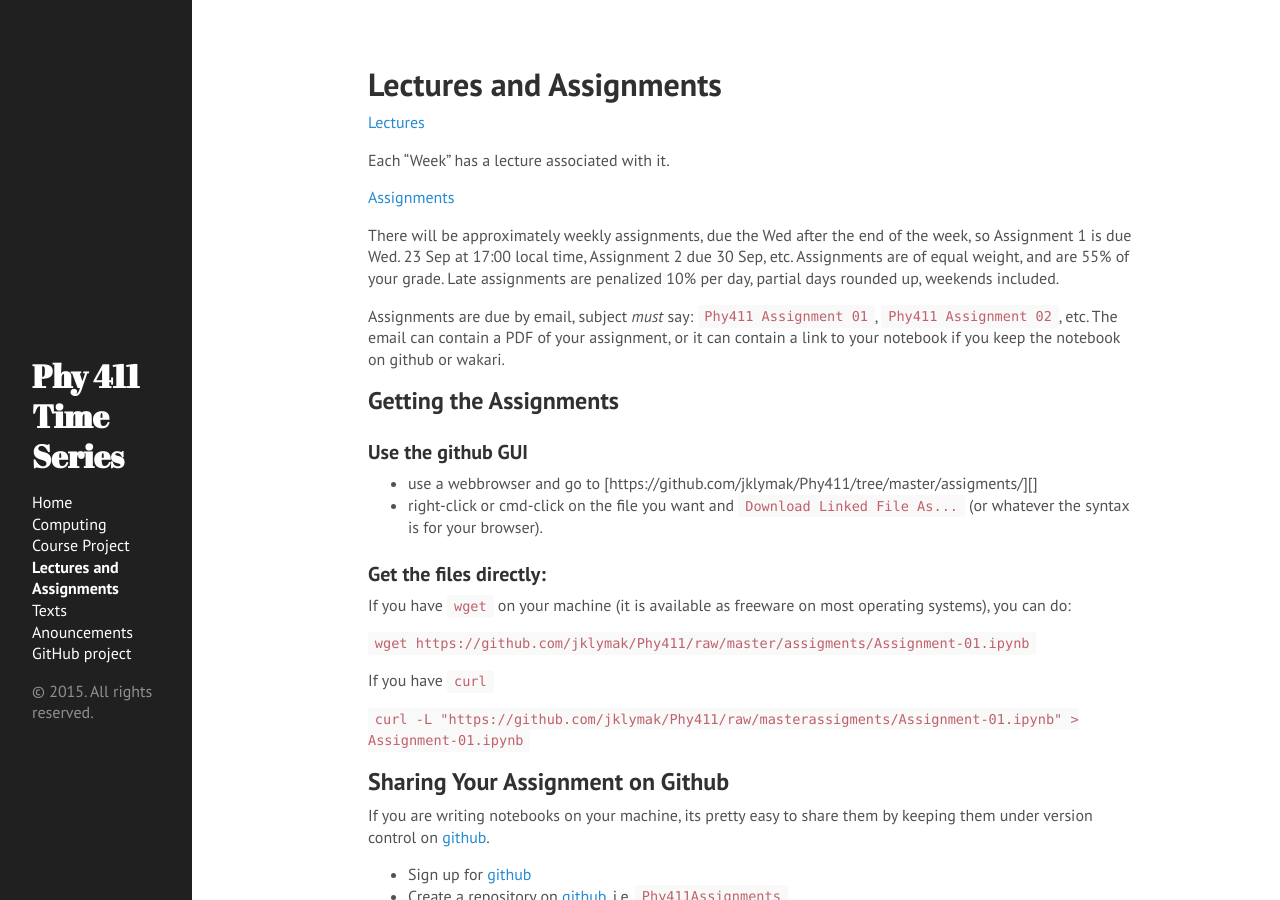
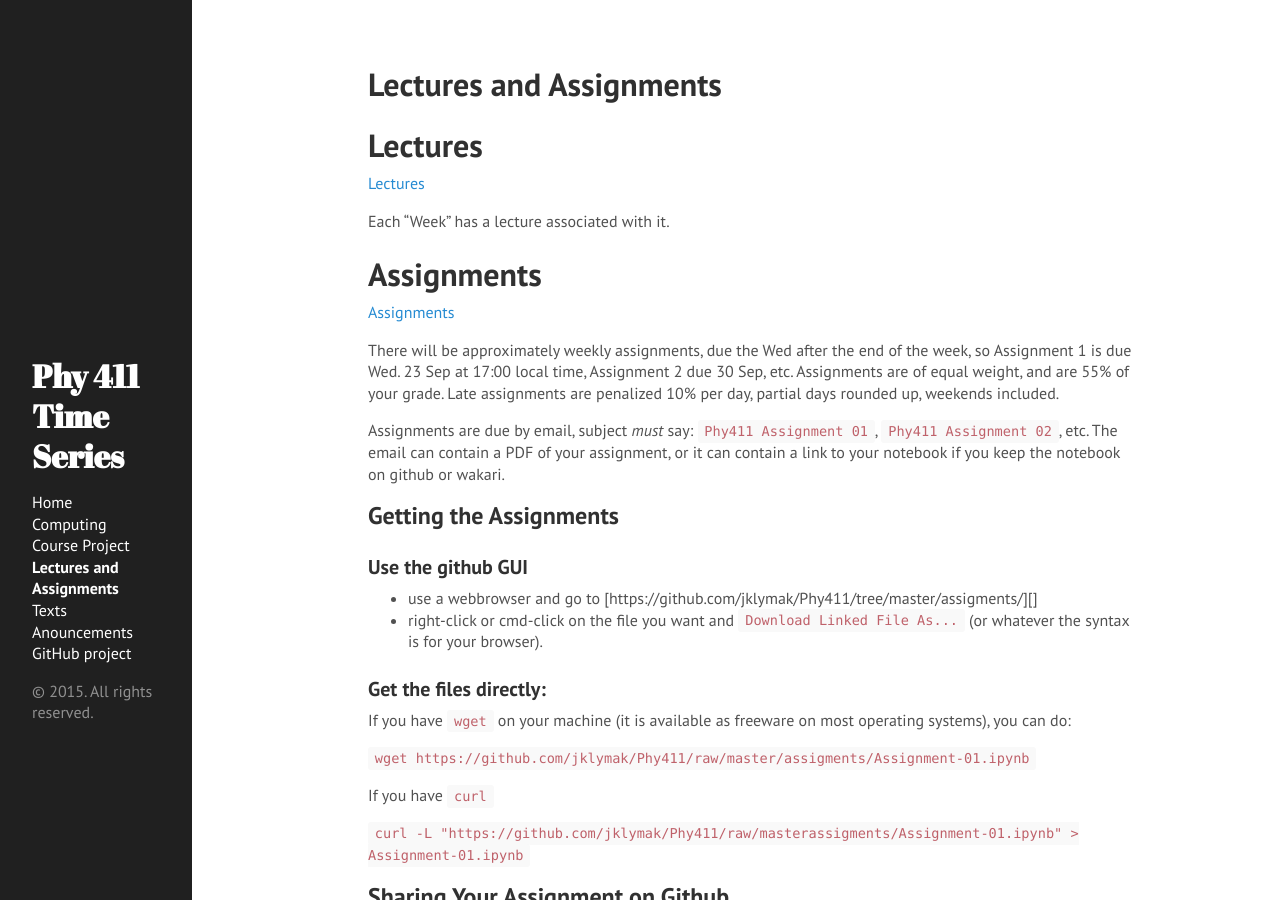
Before and after one commit to jklymak/Phy411, a Jekyll site: the page built from Lectures.md, in a window 1280 px wide and 900 px high. Built offline with Jekyll 4.4.1, drawn with Linux system fonts in a browser that asks for light colours; Markdown is read by kramdown in place of the engine named in the settings.

Commit message:
Tidied up Lectures and Assignments

```diff
--- a/Lectures.md
+++ b/Lectures.md
@@ -3,10 +3,13 @@ layout: page
 title: Lectures and Assignments
 ---
 
+# Lectures
+
 [Lectures](http://nbviewer.ipython.org/github/jklymak/Phy411/tree/master/lectures/)
 
 Each "Week" has a lecture associated with it.
 
+# Assignments
 [Assignments](http://nbviewer.ipython.org/github/jklymak/Phy411/tree/master/assigments/)
 
 There will be approximately weekly assignments, due the Wed after the end of the week, so Assignment 1 is due Wed. 23 Sep at 17:00 local time, Assignment 2 due 30 Sep, etc.  Assignments are of equal weight, and are 55% of your grade.  Late assignments are penalized 10% per day, partial days rounded up, weekends included.
```
